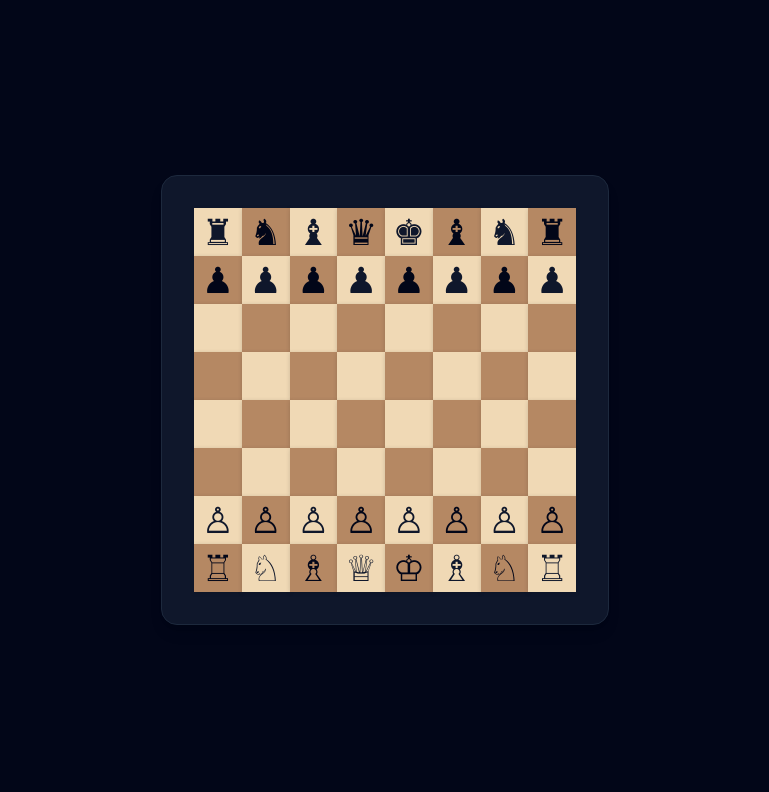
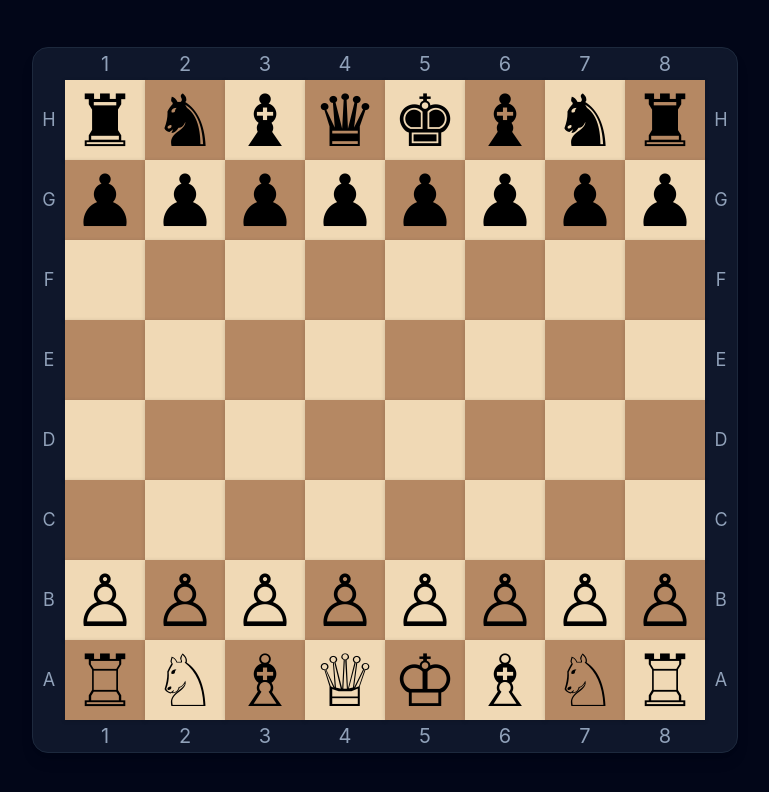
Before and after one commit to AlvertisMinas/chess, a React (Vite) app: page / in a window 1280 px wide. Shown: the top 792 px of the page, without its empty margins (255-1024 px from the left). Built offline with nearby package versions, Linux system fonts and the light colour scheme.

Commit message:
Extract board into components
- Move board rendering out of App
- Add Board, BoardSquare, and square labels (ranks/files)
- Larger squares with hover highlight

```diff
--- a/src/App.tsx
+++ b/src/App.tsx
@@ -1,5 +1,5 @@
 import { useState } from "react";
-import { ChessSquare } from "./Components/ChessSquare";
+import { Board } from "./components/board/Board";
 import { initialBoardState, type BoardState } from "./useful/boardState";
 
 const App = () => {
@@ -7,23 +7,7 @@ const App = () => {
 
   return (
     <div className="min-h-screen bg-slate-950 flex items-center justify-center p-6">
-      <div className="max-w-md w-full bg-slate-900 rounded-2xl shadow-lg border border-slate-800 p-8 text-center">
-        {boardState.map((row, rowIndex) => (
-          <div key={rowIndex} className="flex items-center justify-center">
-            {row.map((piece, columnIndex) => (
-              <ChessSquare
-                key={columnIndex}
-                squareColor={
-                  ((rowIndex % 2) + columnIndex) % 2 === 0 ? "white" : "black"
-                }
-                piece={piece}
-              />
-            ))}
-          </div>
-        ))}
-
-        {/* <ChessPieces /> */}
-      </div>
+      <Board boardState={boardState} />
     </div>
   );
 };
--- a/src/Components/ChessSquare.tsx
+++ /dev/null
@@ -1,20 +0,0 @@
-import { pieces, type Piece, type PieceColor } from "../useful/pieces";
-
-type ChessSquareProps = {
-  squareColor: PieceColor;
-  piece: Piece | null;
-};
-
-export const ChessSquare = ({ squareColor, piece }: ChessSquareProps) => {
-  const isLight = squareColor === "white";
-
-  return (
-    <div
-      className={`h-12 w-12 text-4xl flex items-center justify-center drop-shadow-sm ${
-        isLight ? "bg-light-tile text-slate-900" : "bg-dark-tile text-slate-950"
-      }`}
-    >
-      {piece ? pieces[piece.type][piece.color] : null}
-    </div>
-  );
-};
--- /dev/null
+++ b/src/components/board/Board.tsx
@@ -0,0 +1,37 @@
+import type { BoardState } from "../../useful/boardState";
+import { BoardNumbers } from "./BoardNumbers";
+import { BoardSquare } from "./BoardSquare";
+
+type BoardProps = {
+  boardState: BoardState;
+};
+
+const BoardRank = ({ rowIndex }: { rowIndex: number }) => (
+  <div className="w-8 text-slate-400 text-lg">
+    {String.fromCharCode(72 - rowIndex)}
+  </div>
+);
+
+export const Board = ({ boardState }: BoardProps) => {
+  return (
+    <div className="bg-slate-900 rounded-2xl shadow-lg border border-slate-800 text-center">
+      <BoardNumbers />
+      {boardState.map((row, rowIndex) => (
+        <div key={rowIndex} className="flex items-center justify-center">
+          <BoardRank rowIndex={rowIndex} />
+          {row.map((piece, columnIndex) => (
+            <BoardSquare
+              key={columnIndex}
+              squareColor={
+                ((rowIndex % 2) + columnIndex) % 2 === 0 ? "white" : "black"
+              }
+              piece={piece}
+            />
+          ))}
+          <BoardRank rowIndex={rowIndex} />
+        </div>
+      ))}
+      <BoardNumbers />
+    </div>
+  );
+};
--- /dev/null
+++ b/src/components/board/BoardNumbers.tsx
@@ -0,0 +1,14 @@
+export const BoardNumbers = () => {
+  return (
+    <div className="px-8 flex flex-row">
+      {Array.from({ length: 8 }).map((_, index) => (
+        <div
+          key={index}
+          className="w-20 h-8 text-slate-400 text-xl flex items-center justify-center"
+        >
+          {index + 1}
+        </div>
+      ))}
+    </div>
+  );
+};
--- /dev/null
+++ b/src/components/board/BoardSquare.tsx
@@ -0,0 +1,21 @@
+import { pieces, type Piece, type PieceColor } from "../../useful/pieces";
+
+type BoardSquareProps = {
+  squareColor: PieceColor;
+  piece: Piece | null;
+};
+
+export const BoardSquare = ({ squareColor, piece }: BoardSquareProps) => {
+  const isLight = squareColor === "white";
+
+  return (
+    <div
+      className={`h-20 w-20 text-7xl flex items-center justify-center drop-shadow-sm
+        hover:border-4 hover:border-slate-500 ${
+          isLight ? "bg-light-tile" : "bg-dark-tile"
+        }`}
+    >
+      {piece ? pieces[piece.type][piece.color] : null}
+    </div>
+  );
+};
```
